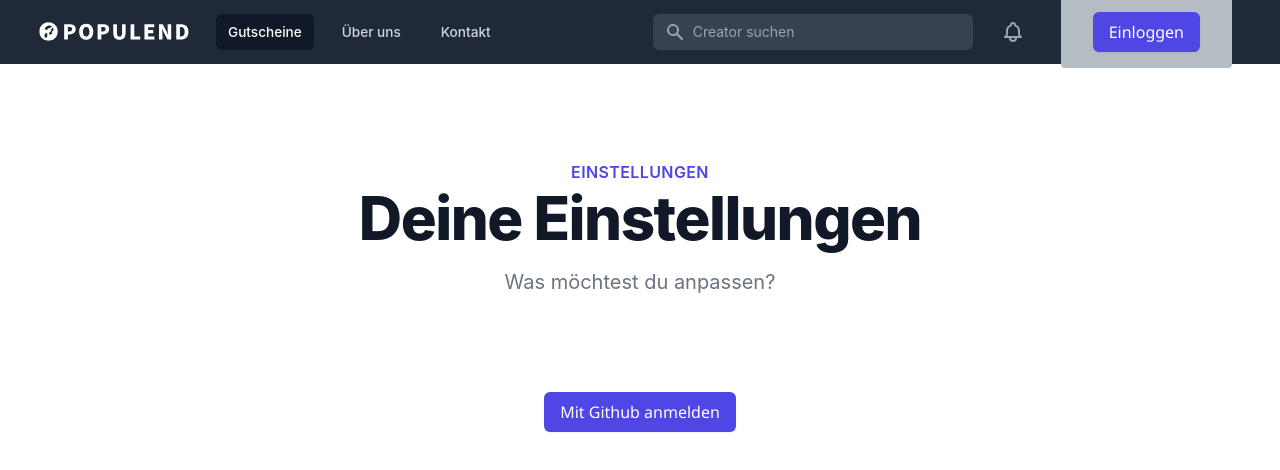
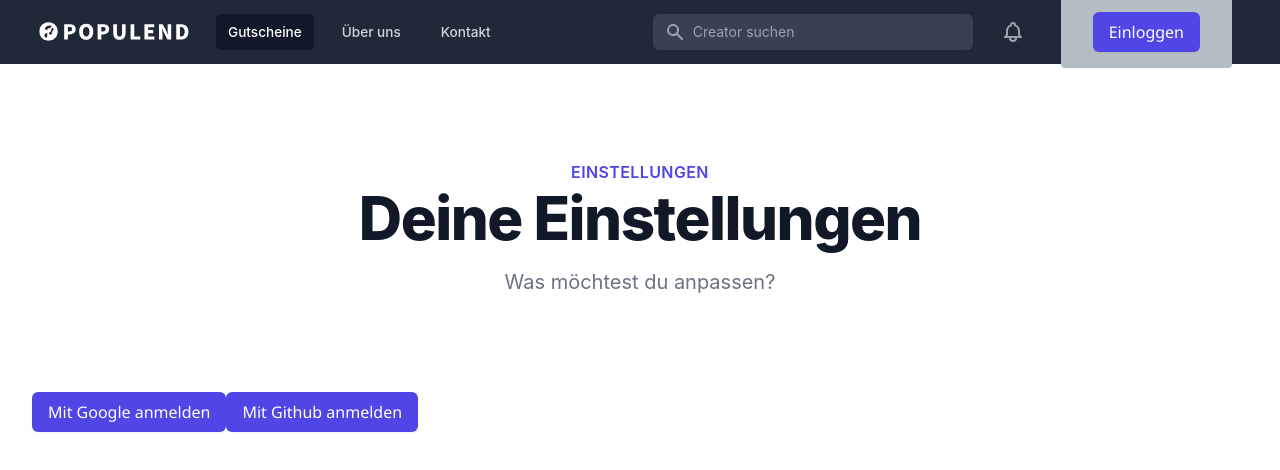
Before and after one commit to ogrygorilla/ppl-vercel, a Next.js app: page /enter in a window 1280 px wide. Shown: the top 470 px of the page. Built offline with nearby package versions, Linux system fonts and the light colour scheme; no server answers.

Commit message:
done(): #1 add auth with google

```diff
--- a/pages/enter.tsx
+++ b/pages/enter.tsx
@@ -1,9 +1,13 @@
 import { useEffect, useState, useCallback, useContext } from "react";
 import debounce from "lodash.debounce";
 
-import { auth, firestore, githubAuthProvider } from "../lib/firebase";
+import {
+  auth,
+  firestore,
+  githubAuthProvider,
+  googleAuthProvider,
+} from "../lib/firebase";
 import { UserContext } from "../lib/context";
-import Layout from "../components/Layout";
 import TailwindNavbar from "../components/TailwindNavbar";
 import TailwindHeader from "../components/TailwindHeader";
 
@@ -34,7 +38,7 @@ export default function Enter(props) {
             <SignOutButton />
           )
         ) : (
-          <SignInButton />
+          <SignInButtons />
         )}
       </div>
     </div>
@@ -56,12 +60,24 @@ export default function Enter(props) {
 }
 
 // Sign in with Google button
-function SignInButton() {
+function SignInButtons() {
   const signInWithGithub = async () => {
     await auth.signInWithPopup(githubAuthProvider);
   };
 
+  const signInWithGoogle = async () => {
+    await auth.signInWithPopup(googleAuthProvider);
+  };
+
   return (
+    <div>
+      <button
+        type="button"
+        className="m-auto inline-flex items-center px-4 py-2 border border-transparent text-base font-medium rounded-md shadow-sm text-white bg-indigo-600 hover:bg-indigo-700 focus:outline-none focus:ring-2 focus:ring-offset-2 focus:ring-indigo-500"
+        onClick={signInWithGoogle}
+      >
+        Mit Google anmelden
+      </button>
       <button
         type="button"
         className="m-auto inline-flex items-center px-4 py-2 border border-transparent text-base font-medium rounded-md shadow-sm text-white bg-indigo-600 hover:bg-indigo-700 focus:outline-none focus:ring-2 focus:ring-offset-2 focus:ring-indigo-500"
@@ -69,9 +85,7 @@ function SignInButton() {
       >
         Mit Github anmelden
       </button>
-    // <button className="btn-google" onClick={signInWithGithub}>
-    //   <img src={"/google.png"} width="30px" /> Sign in with Github
-    // </button>
+    </div>
   );
 }
 
```
Lines whose indentation alone changed are shown as unchanged.
